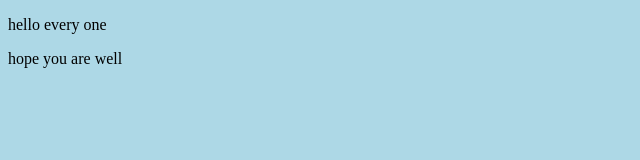
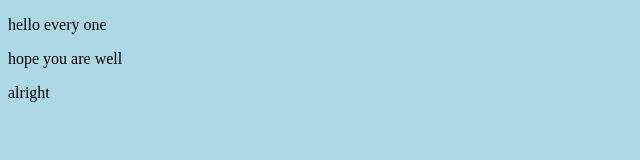
Before and after one commit to henokmulat/myrepo, a plain HTML site: page index.html in a window 1280 px wide. Shown: the full height of the page, 0-640 px from the left. Drawn offline with Linux system fonts and the light colour scheme.

Commit message:
messsage is added

```diff
--- a/index.html
+++ b/index.html
@@ -9,5 +9,6 @@
   <body>
     <p>hello every one</p>
     <p>hope you are well</p>
+    <p>alright</p>
   </body>
 </html>
```
